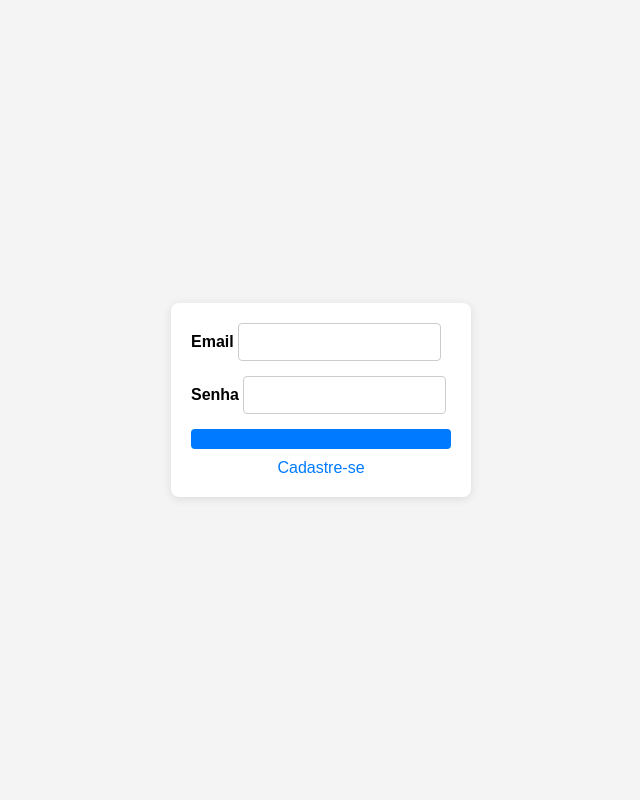
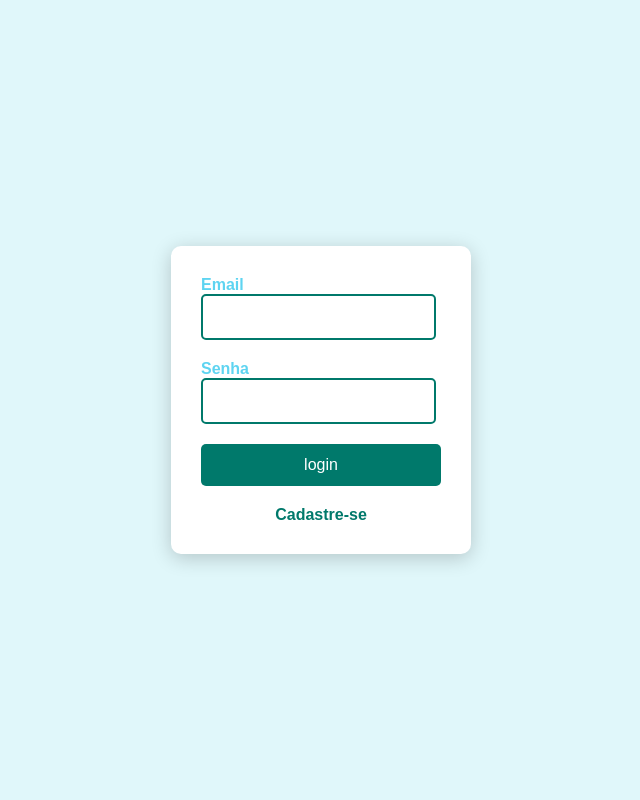
Before and after one commit to heloanascimentp/cadlog-system, a PHP site: page / in a window 1280 px wide. Shown: the whole page, without its empty margins (319-959 px from the left). Run offline with PHP 8.4, Linux system fonts and the light colour scheme.

Commit message:
estilização da tela de login finalizada

```diff
--- a/views/login.php
+++ b/views/login.php
@@ -5,7 +5,7 @@
     <meta http-equiv="X-UA-Compatible" content="IE=edge">
     <meta name="viewport" content="width=device-width, initial-scale=1.0">
     <title>Login</title>
-    <link rel="stylesheet" href="style.css">
+    <link rel="stylesheet" href="views/style.css">
 </head>
 <body>
     <main>
@@ -18,7 +18,7 @@
                 <label for="senha">Senha</label>
                 <input type="password" name="senha" id="senha">
             </section>
-            <button type="submit"></button>
+            <button type="submit">login</button>
         </form>
         <a href="index.php?action=register">Cadastre-se</a>
     </main>
--- a/views/register.php
+++ b/views/register.php
@@ -5,6 +5,7 @@
     <meta http-equiv="X-UA-Compatible" content="IE=edge">
     <meta name="viewport" content="width=device-width, initial-scale=1.0">
     <title>Cadastre-se</title>
+    <link rel="stylesheet" href="style.css">
 </head>
 <body>
     <div>
--- a/views/style.css
+++ b/views/style.css
@@ -1,13 +1,12 @@
-/* Reset básico */
 * {
+    box-sizing: border-box;
     margin: 0;
     padding: 0;
-    box-sizing: border-box;
 }
 
 body {
     font-family: Arial, sans-serif;
-    background-color: #f4f4f4;
+    background-color: #e0f7fa; /* Azul claro */
     display: flex;
     justify-content: center;
     align-items: center;
@@ -15,11 +14,11 @@ body {
 }
 
 main {
-    background-color: #fff;
-    padding: 20px;
-    border-radius: 8px;
-    box-shadow: 0 2px 10px rgba(0, 0, 0, 0.1);
-    width: 300px;
+    background-color: #ffffff; /* Branco */
+    padding: 30px;
+    border-radius: 10px;
+    box-shadow: 0 4px 20px rgba(0, 0, 0, 0.2);
+    width: 300px; /* Largura fixa para o formulário */
 }
 
 form {
@@ -28,51 +27,55 @@ form {
 }
 
 section {
-    margin-bottom: 15px;
+    margin-bottom: 20px;
 }
 
 label {
     margin-bottom: 5px;
     font-weight: bold;
+    color: #5ed4f1; /* Verde-água */
 }
 
 input[type="email"],
 input[type="password"] {
-    padding: 10px;
-    border: 1px solid #ccc;
-    border-radius: 4px;
-    font-size: 14px;
+    padding: 12px;
+    border: 2px solid #00796b; /* Verde-água */
+    border-radius: 5px;
+    font-size: 16px;
+    transition: border-color 0.3s;
 }
 
 input[type="email"]:focus,
 input[type="password"]:focus {
-    border-color: #007bff;
+    border-color: #004d40; /* Verde-escuro */
     outline: none;
 }
 
 button {
-    padding: 10px;
-    background-color: #007bff;
+    background-color: #00796b; /* Verde-água */
     color: white;
     border: none;
-    border-radius: 4px;
+    padding: 12px;
+    border-radius: 5px;
+    font-size: 16px;
     cursor: pointer;
-    font-size: 16px;
     transition: background-color 0.3s;
 }
 
 button:hover {
-    background-color: #0056b3;
+    background-color: #004d40; /* Verde-escuro */
 }
 
 a {
-    margin-top: 10px;
     display: block;
+    margin-top: 20px;
     text-align: center;
-    color: #007bff;
+    color: #00796b; /* Verde-água */
     text-decoration: none;
+    font-weight: bold;
 }
 
 a:hover {
     text-decoration: underline;
+    color: #004d40; /* Verde-escuro */
 }
```
